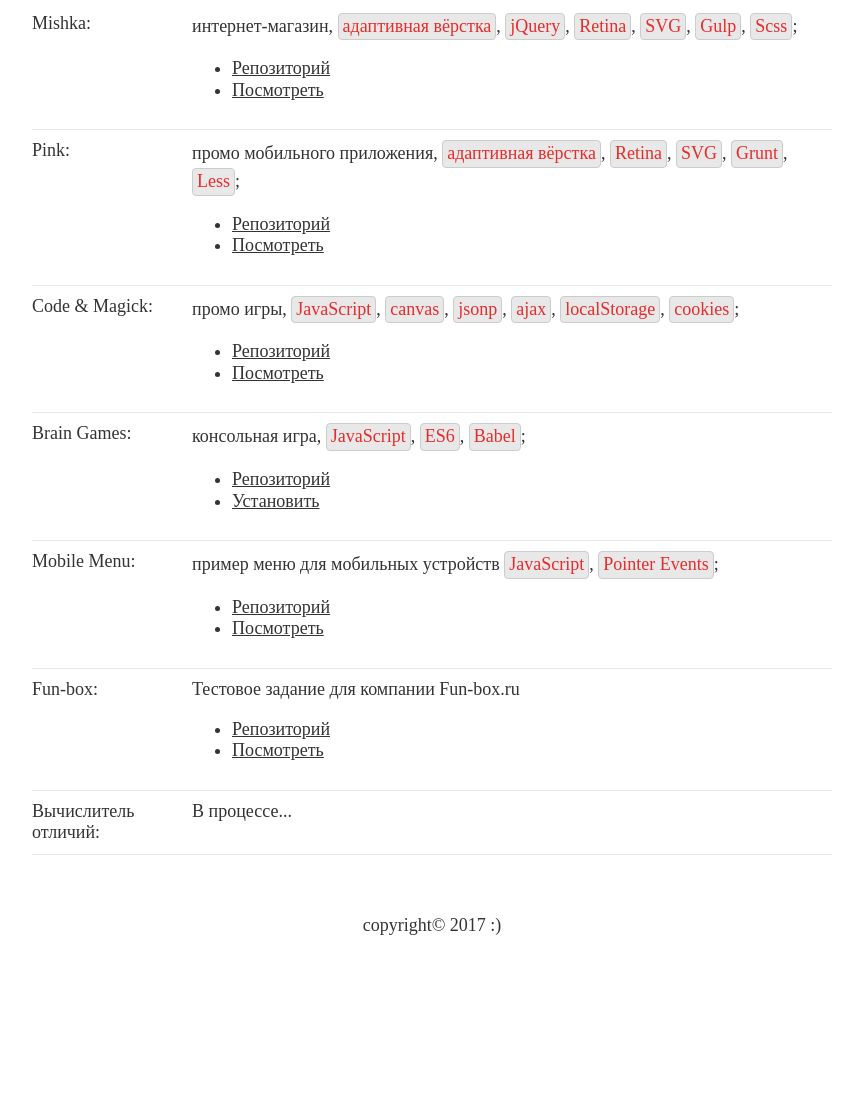
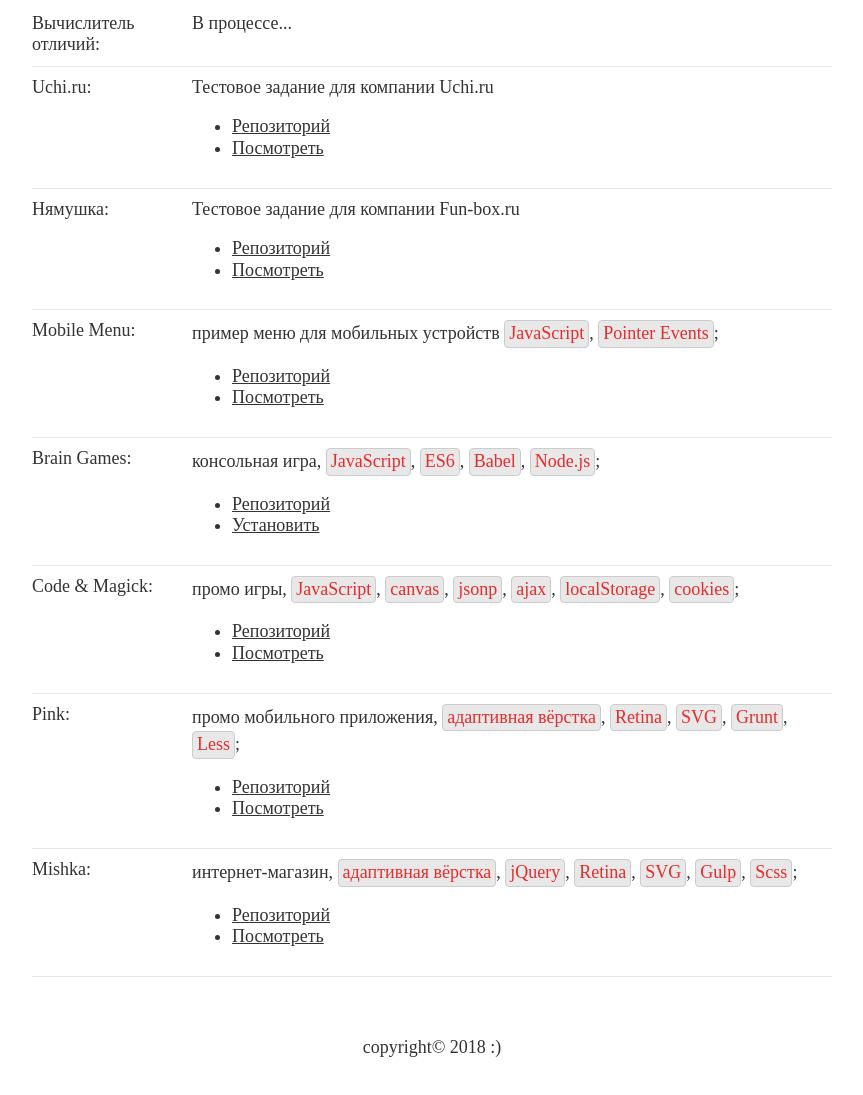
Before and after one commit to i-obr/oi, a website: page src/index.html in a window 1280 px wide. Shown: the part 1796-2891 px from the top of the page, without its empty margins (208-1071 px from the left). Before the commit the page ends 2803 px from the top, so only its background shows below. Drawn offline with nearby package versions, Linux system fonts and the light colour scheme; files that its build step writes are made by us from their sources; a web font is replaced by a local one.

Commit message:
add uchi.ru

```diff
--- a/src/index.html
+++ b/src/index.html
@@ -259,66 +259,45 @@
       <section class="projects">
         <h2>Примеры работ</h2>
         <table>
+
           <tr>
             <td>
-              Mishka:
+              Вычислитель отличий:
             </td>
             <td>
-              интернет-магазин, <span class="keyword">aдаптивная вёрстка</span>, <span class="keyword">jQuery</span>, <span class="keyword">Retina</span>, <span class="keyword">SVG</span>, <span class="keyword">Gulp</span>, <span class="keyword">Scss</span>;
+              В процессе...
+            </td>
+          </tr>
+
+          <tr>
+            <td>
+              Uchi.ru:
+            </td>
+            <td>
+              Тестовое задание для компании Uchi.ru
               <ul>
                 <li>
-                  <a href="https://github.com/i-obr/33612-mishka">Репозиторий</a>
+                  <a href="https://github.com/i-obr/uchi">Репозиторий</a>
                 </li>
                 <li>
-                  <a href="https://i-obr.github.io/33612-mishka/index.html">Посмотреть</a>
+                  <a href="https://i-obr.github.io/uchi/index.html">Посмотреть</a>
                 </li>
               </ul>
             </td>
           </tr>
+
           <tr>
             <td>
-              Pink:
+              Нямушка:
             </td>
             <td>
-              промо мобильного приложения, <span class="keyword">aдаптивная вёрстка</span>, <span class="keyword">Retina</span>, <span class="keyword">SVG</span>, <span class="keyword">Grunt</span>, <span class="keyword">Less</span>;
+              Тестовое задание для компании Fun-box.ru
               <ul>
                 <li>
-                  <a href="https://github.com/i-obr/pink">Репозиторий</a>
+                  <a href="https://github.com/i-obr/fun-box">Репозиторий</a>
                 </li>
                 <li>
-                  <a href="https://i-obr.github.io/pink/">Посмотреть</a>
-                </li>
-              </ul>
-            </td>
-          </tr>
-          <tr>
-            <td>
-              Code &amp;&nbsp;Magick:
-            </td>
-            <td>
-              промо игры, <span class="keyword">JavaScript</span>, <span class="keyword">canvas</span>, <span class="keyword">jsonp</span>, <span class="keyword">ajax</span>, <span class="keyword">localStorage</span>, <span class="keyword">cookies</span>;
-              <ul>
-                <li>
-                  <a href="https://github.com/i-obr/33612-code-and-magick">Репозиторий</a>
-                </li>
-                <li>
-                  <a href="http://i-obr.github.io/33612-code-and-magick/">Посмотреть</a>
-                </li>
-              </ul>
-            </td>
-          </tr>
-          <tr>
-            <td>
-              Brain Games:
-            </td>
-            <td>
-              консольная игра, <span class="keyword">JavaScript</span>, <span class="keyword">ES6</span>, <span class="keyword">Babel</span>;
-              <ul>
-                <li>
-                  <a href="https://github.com/i-obr/Brain-Games">Репозиторий</a>
-                </li>
-                <li>
-                  <a href="https://www.npmjs.com/package/brain-games-i_o">Установить</a>
+                  <a href="https://i-obr.github.io/fun-box/index.html">Посмотреть</a>
                 </li>
               </ul>
             </td>
@@ -343,31 +322,74 @@
 
           <tr>
             <td>
-              Fun-box:
+              Brain Games:
             </td>
             <td>
-              Тестовое задание для компании Fun-box.ru
+              консольная игра, <span class="keyword">JavaScript</span>, <span class="keyword">ES6</span>, <span class="keyword">Babel</span>, <span class="keyword">Node.js</span>;
               <ul>
                 <li>
-                  <a href="https://github.com/i-obr/fun-box">Репозиторий</a>
+                  <a href="https://github.com/i-obr/Brain-Games">Репозиторий</a>
                 </li>
                 <li>
-                  <a href="https://i-obr.github.io/fun-box/index.html">Посмотреть</a>
+                  <a href="https://www.npmjs.com/package/brain-games-i_o">Установить</a>
                 </li>
               </ul>
             </td>
           </tr>
+
           <tr>
             <td>
-              Вычислитель отличий:
+              Code &amp;&nbsp;Magick:
             </td>
             <td>
-              В процессе...
+              промо игры, <span class="keyword">JavaScript</span>, <span class="keyword">canvas</span>, <span class="keyword">jsonp</span>, <span class="keyword">ajax</span>, <span class="keyword">localStorage</span>, <span class="keyword">cookies</span>;
+              <ul>
+                <li>
+                  <a href="https://github.com/i-obr/33612-code-and-magick">Репозиторий</a>
+                </li>
+                <li>
+                  <a href="http://i-obr.github.io/33612-code-and-magick/">Посмотреть</a>
+                </li>
+              </ul>
+            </td>
+          </tr>
+
+          <tr>
+            <td>
+              Pink:
+            </td>
+            <td>
+              промо мобильного приложения, <span class="keyword">aдаптивная вёрстка</span>, <span class="keyword">Retina</span>, <span class="keyword">SVG</span>, <span class="keyword">Grunt</span>, <span class="keyword">Less</span>;
+              <ul>
+                <li>
+                  <a href="https://github.com/i-obr/pink">Репозиторий</a>
+                </li>
+                <li>
+                  <a href="https://i-obr.github.io/pink/">Посмотреть</a>
+                </li>
+              </ul>
+            </td>
+          </tr>
+
+          <tr>
+            <td>
+              Mishka:
+            </td>
+            <td>
+              интернет-магазин, <span class="keyword">aдаптивная вёрстка</span>, <span class="keyword">jQuery</span>, <span class="keyword">Retina</span>, <span class="keyword">SVG</span>, <span class="keyword">Gulp</span>, <span class="keyword">Scss</span>;
+              <ul>
+                <li>
+                  <a href="https://github.com/i-obr/33612-mishka">Репозиторий</a>
+                </li>
+                <li>
+                  <a href="https://i-obr.github.io/33612-mishka/index.html">Посмотреть</a>
+                </li>
+              </ul>
             </td>
           </tr>
         </table>
       </section>
-      <p class="copy">copyright&copy; 2017 :)</p>
+      <p class="copy">copyright&copy; 2018 :)</p>
     </div>
     <script src="js/index.js"></script>
   </body>
```
